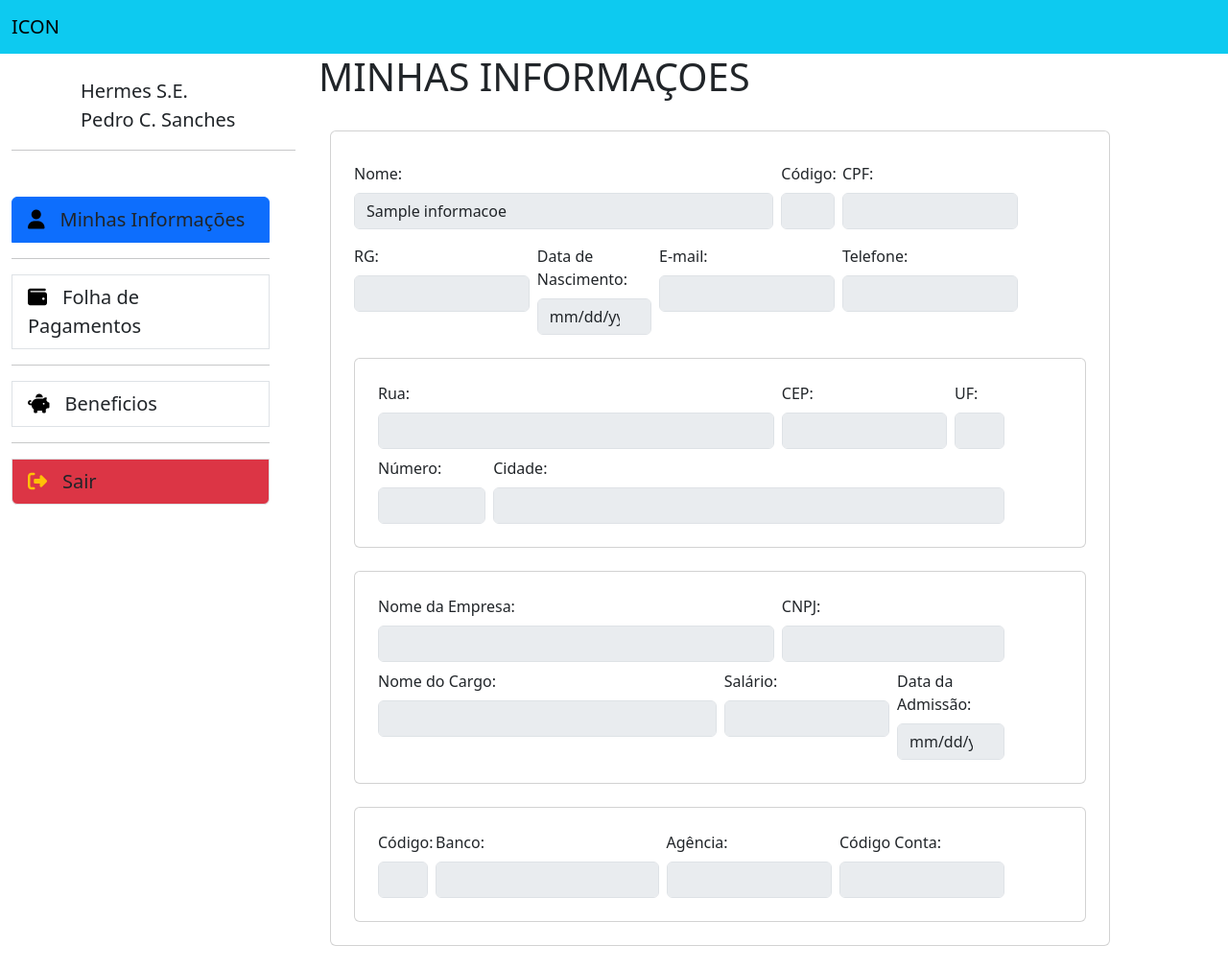
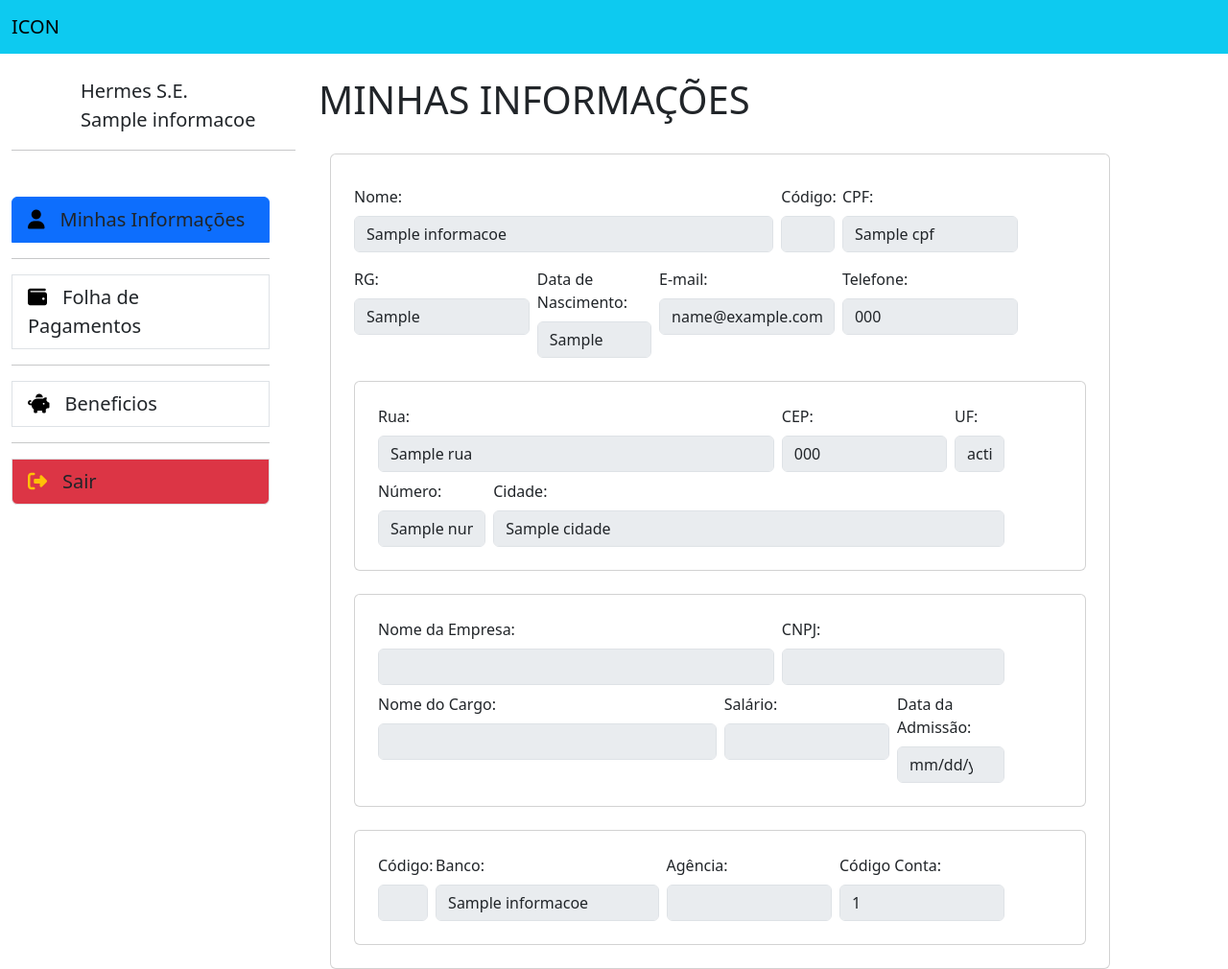
Before and after one commit to FilhoDeEmer/PIMIV, a Node server app: template views/home.ejs in a window 1280 px wide; the page is wider, and only the part inside the window is pictured. Shown: that part at 96% size. Before the commit the page ends 986 px from the top of that part, so only its background shows below. Run offline with Node 20, Linux system fonts and the light colour scheme; the template is opened without the code that fills it: most values are stand-ins (such as "Sample title", 1, 10 or a date in 2020); some libraries are stand-ins or nearby versions.

Commit message:
Integração BD

```diff
--- a/index.js
+++ b/index.js
@@ -13,7 +13,7 @@ app.use(express.static('public'))
 app.use(bodyParser.urlencoded({ extended: false }));
 app.use(bodyParser.json());
 
-Funcionario.hasOne(Empresa);
+/* Funcionario.hasOne(Empresa); */
 /* Empresa.belongsTo(Funcionario); */
 
 //ROTAS
@@ -26,7 +26,8 @@ app.post("/home", (req, res) => {
 })
 
 app.get("/mInformacao", async function (req, res) {
-    const info = await Funcionario.findOne({where: { nome: 'Igor Prado' }, include: Empresa });
+    const info = await Funcionario.findOne({where: { nome: 'Igor Prado' }});
+    /* const info = await Funcionario.findOne({where: { nome: 'Igor Prado' }, include: Empresa }); */
     res.render("home", {informacoes: info})
 })
 
--- a/views/home.ejs
+++ b/views/home.ejs
@@ -15,7 +15,7 @@
                   <span class="fs-5 ms-5">Hermes S.E.</span>
                 </a>
                 <a class="text-dark text-decoration-none d-flex align-items-center ms-4" role="">
-                  <span class="fs-5 ms-5">Pedro C. Sanches</span>
+                  <span class="fs-5 ms-5"><%= informacoes.nome%></span>
                 </a>
 
                 <hr class="text-dark">
--- a/views/mInformacao.ejs
+++ b/views/mInformacao.ejs
@@ -1,4 +1,5 @@
-<h1>MINHAS INFORMAÇOES</h1>
+<br>
+<h1>MINHAS INFORMAÇÕES</h1>
 <br>
 <div class="container">
   <div class="card" style="padding: 1.5rem;">
@@ -10,29 +11,29 @@
         </div>
         <div class="col-sm-1">
           <label for="ID" class="form-label">Código:</label>
-          <input type="text" class="form-control" placeholder="" id="disabledInput" disabled>
+          <input type="number" value="<%= informacoes.codigo_funcionario%>" class="form-control" placeholder="" id="disabledInput" disabled>
         </div>
         <div class="col-sm-3">
           <label for="CPF" class="form-label">CPF:</label>
-          <input type="text" class="form-control" placeholder="" id="cpf" disabled>
+          <input type="text" value="<%= informacoes.cpf%>" class="form-control" placeholder="" id="cpf" disabled>
         </div>
       </div>
       <div class="row g-2">
         <div class="col-sm-3">
           <label for="RG" class="form-label">RG:</label>
-          <input type="text" class="form-control" placeholder="" id="disabledInput" disabled>
+          <input type="text" value="<%= informacoes.rg%>" class="form-control" placeholder="" id="rg" disabled>
         </div>
         <div class="col-sm-2">
           <label for="DataDeNascimento" class="form-label">Data de Nascimento:</label>
-          <input type="date" class="form-control" placeholder="" id="disabledInput" disabled>
+          <input type="text" value="<%= informacoes.data_nascimento%>" class="form-control" placeholder="" id="datanascimento" disabled>
         </div>
         <div class="col-sm-3">
           <label for="E-mailFuncionario" class="form-label">E-mail:</label>
-          <input type="email" class="form-control" placeholder="" id="disabledInput" disabled>
+          <input type="text" value="<%= informacoes.email%>" class="form-control" placeholder="" id="email" disabled>
         </div>
         <div class="col-sm-3">
           <label for="TelefoneFuncionario" class="form-label">Telefone:</label>
-          <input type="tel" class="form-control" placeholder="" id="disabledInput" disabled>
+          <input type="text" value="<%= informacoes.telefone%>" class="form-control" placeholder="" id="telefone" disabled>
         </div>
       </div>
     </div>
@@ -41,23 +42,23 @@
       <div class="row g-2">
         <div class="col-sm-7">
           <label for="Rua" class="form-label">Rua:</label>
-          <input type="text" class="form-control" placeholder="" id="disabledInput" disabled>
+          <input type="text" value="<%= informacoes.rua%>" class="form-control" placeholder="" id="Rua" disabled>
         </div>
         <div class="col-sm-3">
           <label for="CEP:" class="form-label">CEP:</label>
-          <input type="text" class="form-control" placeholder="" id="disabledInput" disabled>
+          <input type="text" value="<%= informacoes.cep%>" class="form-control" placeholder="" id="CEP" disabled>
         </div>
         <div class="col-sm-1">
           <label for="UF" class="form-label">UF:</label>
-          <input type="text" class="form-control" placeholder="" id="disabledInput" disabled>
+          <input type="text" value="<%= informacoes.estado%>" class="form-control" placeholder="" id="UF" disabled>
         </div>
         <div class="col-sm-2">
           <label for="Numero" class="form-label">Número:</label>
-          <input type="text" class="form-control" placeholder="" id="disabledInput" disabled>
+          <input type="text" value="<%= informacoes.numero%>" class="form-control" placeholder="" id="Numero" disabled>
         </div>
         <div class="col-sm-9">
           <label for="Cidade" class="form-label">Cidade:</label>
-          <input type="text" class="form-control" placeholder="" id="disabledInput" disabled>
+          <input type="text" value="<%= informacoes.cidade%>" class="form-control" placeholder="" id="Cidade" disabled>
         </div>
       </div>
     </div>
@@ -91,19 +92,19 @@
       <div class="row g-2">
         <div class="col-sm-1">
           <label for="CodigoBanco" class="form-label">Código:</label>
-          <input type="number" class="form-control" placeholder="" id="disabledInput" disabled>
+          <input type="number" value="<%= informacoes.cod_banco%>" class="form-control" placeholder="" id="disabledInput" disabled>
         </div>
         <div class="col-sm-4">
           <label for="NomeBanco" class="form-label">Banco:</label>
-          <input type="text" class="form-control" placeholder="" id="disabledInput" disabled>
+          <input type="text" value="<%= informacoes.nome_banco%>" class="form-control" placeholder="" id="disabledInput" disabled>
         </div>
         <div class="col-sm-3">
           <label for="Agencia" class="form-label">Agência:</label>
-          <input type="number" class="form-control" placeholder="" id="disabledInput" disabled>
+          <input type="number" value="<%= informacoes.agencia%>" class="form-control" placeholder="" id="disabledInput" disabled>
         </div>
         <div class="col-sm-3">
           <label for="Conta" class="form-label">Código Conta:</label>
-          <input type="number" class="form-control" placeholder="" id="disabledInput" disabled>
+          <input type="number" value="<%= informacoes.n_conta%>" class="form-control" placeholder="" id="disabledInput" disabled>
         </div>
       </div>
     </div>
```
Also changed, not shown: model/funcionario.js (+13 -1 lines).
